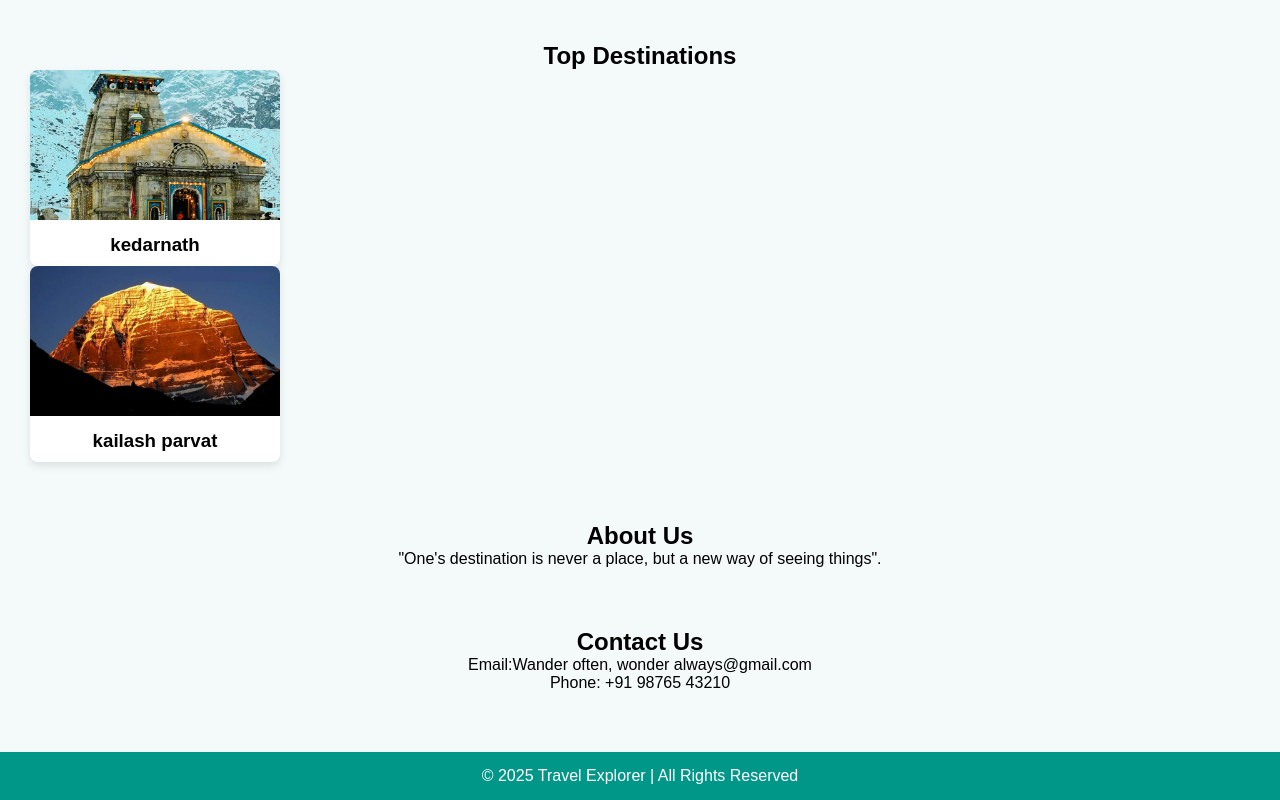
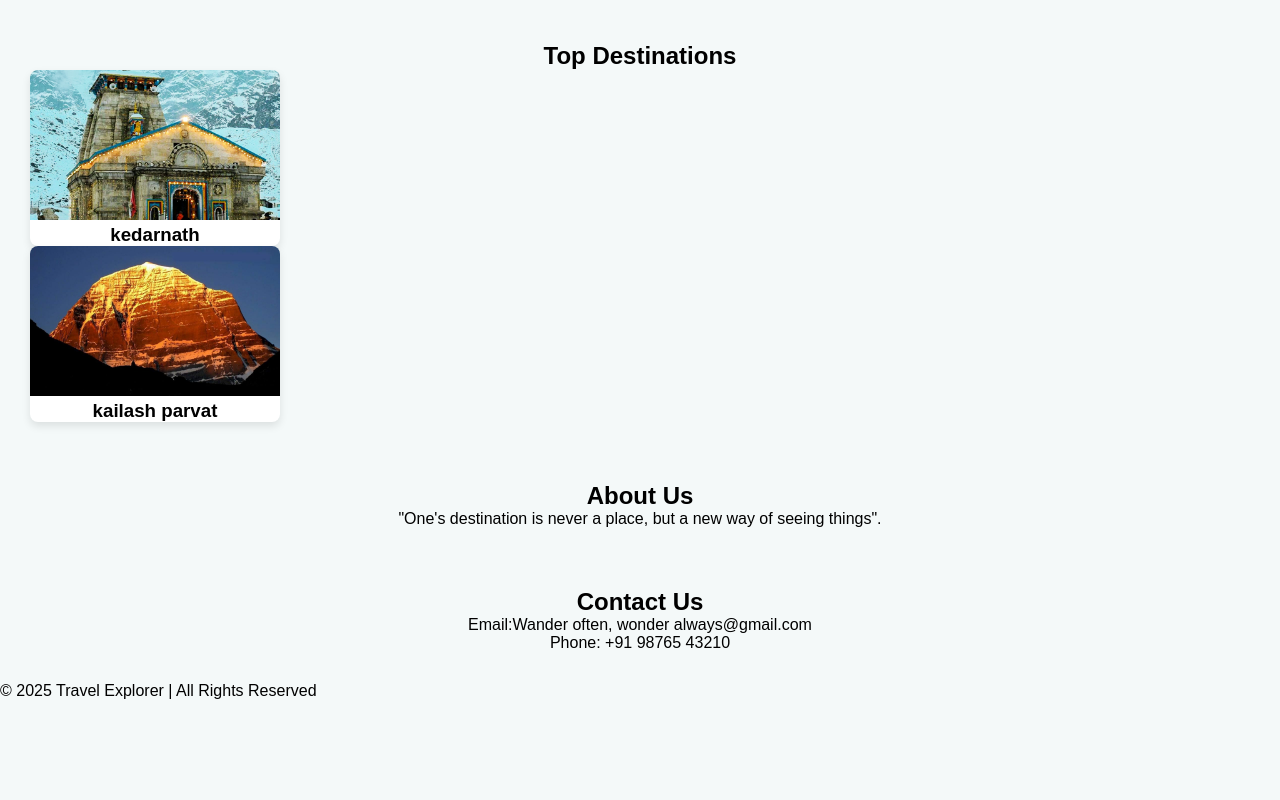
Before and after one commit to kothemdurgalakshmi/sample-cicd-demo, a plain HTML site: page index.html in a window 1280 px wide. Shown: the part 520-1320 px from the top of the page. After the commit the page ends 1220 px from the top, so only its background shows below. Drawn offline with Linux system fonts and the light colour scheme.

Commit message:
Update index.html
update

```diff
--- a/index.html
+++ b/index.html
@@ -84,17 +84,6 @@
             height: 150px;
             object-fit: cover;
         }
-
-        .card h3 {
-            padding: 10px;
-        }
-
-        footer {
-            background: #009688;
-            color: white;
-            text-align: center;
-            padding: 15px;
-            margin-top: 30px;
         }
     </style>
 </head>
```
